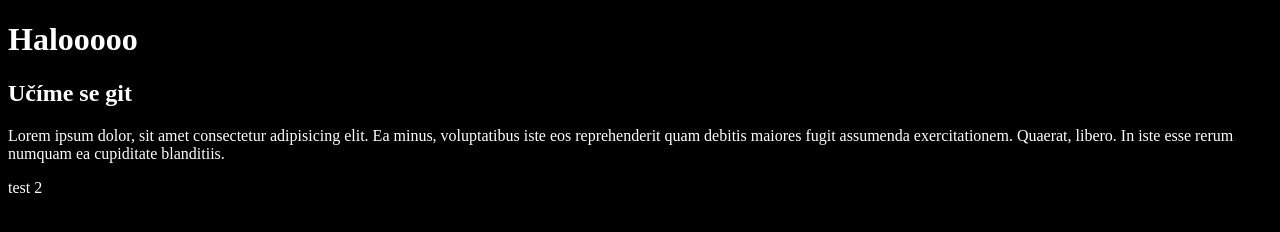
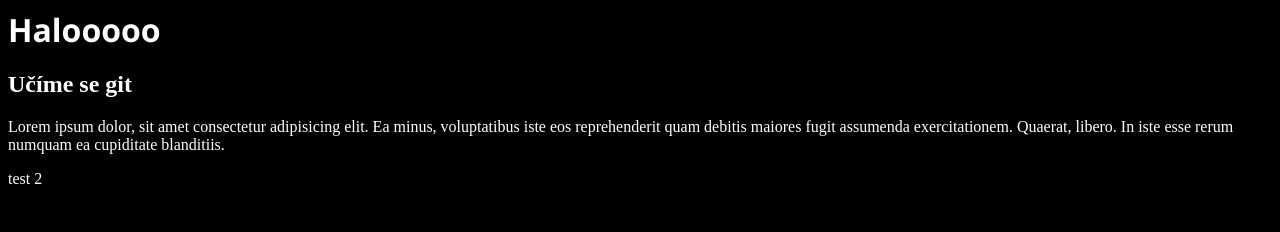
Before and after one commit to LiborKalda/github-demo, a plain HTML site: page index.html in a window 1280 px wide. Drawn offline with Linux system fonts and the light colour scheme.

Commit message:
Style H1

```diff
--- a/style.css
+++ b/style.css
@@ -2,3 +2,7 @@ body {
     background-color: black;
     color: white;
 }
+h1 {
+    display: inline;
+    font-family: 'Segoe UI', Tahoma, Geneva, Verdana, sans-serif;
+}
```
